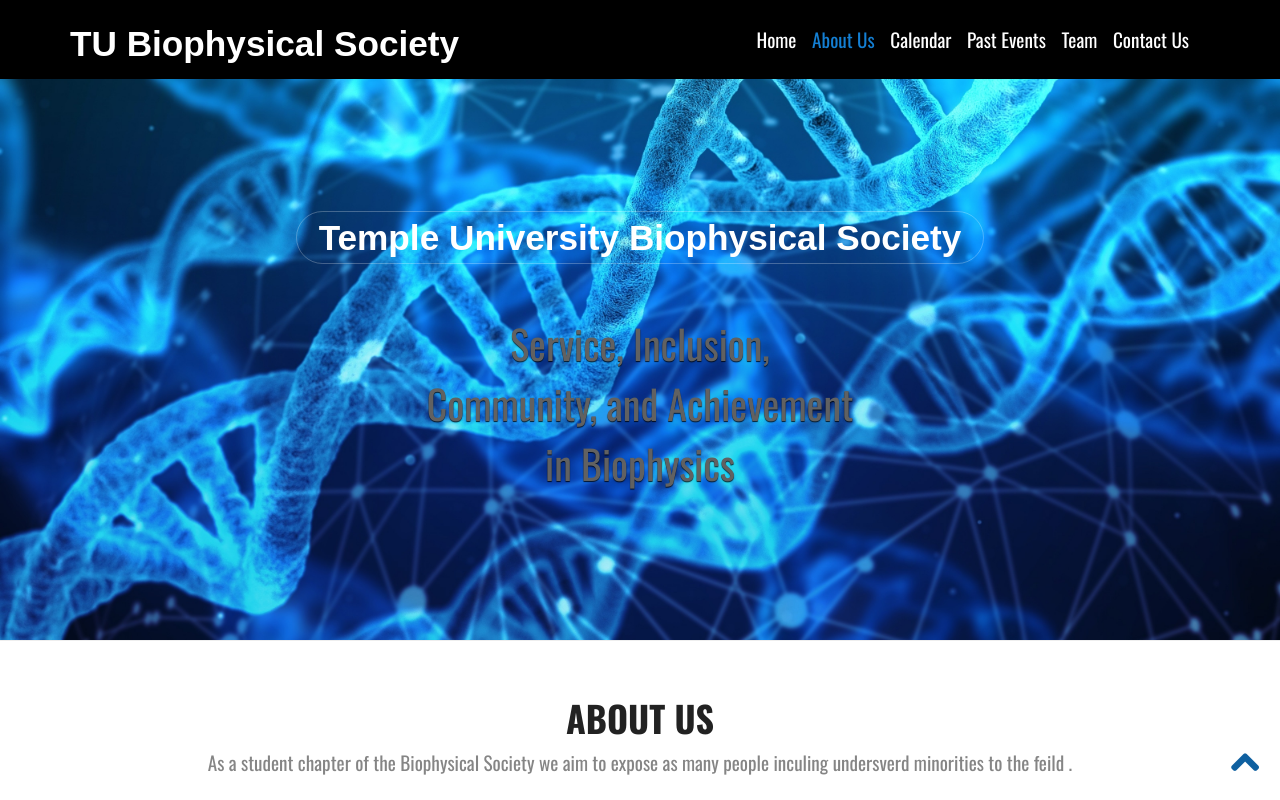
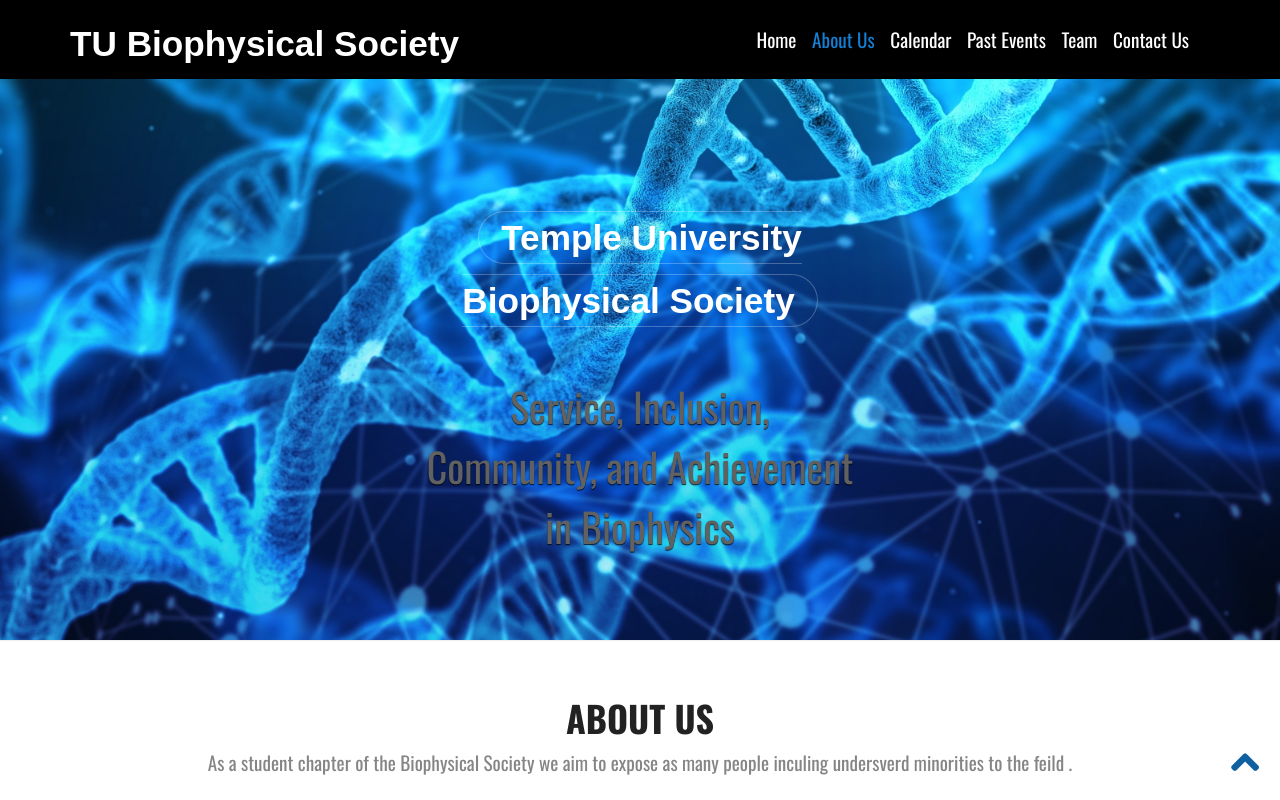
Before and after one commit to tu-biophysicalsociety/tu-biophysicalsociety, a plain HTML site: page index.html in a window 1280 px wide. Shown: the top 800 px of the page. Drawn offline with nearby package versions, Linux system fonts and the light colour scheme.

Commit message:
Update index.html

```diff
--- a/index.html
+++ b/index.html
@@ -67,7 +67,7 @@
 <section id="home">
   <div class="banner-container"> <img src="images/dna-structure-digital-art.jpg" alt="banner" />
     <div class="container banner-content">
-      <div class="hero-text animated fadeInDownBig"> <a href="#" class="scroll-top logo animated bounceInLeft"><b>Temple University Biophysical Society</b></a>
+      <div class="hero-text animated fadeInDownBig"> <a href="#" class="scroll-top logo animated bounceInLeft"><b>Temple University <br> Biophysical Society</b></a>
         <h1 class="responsive-headline" style="font-size: 20px;">Service, Inclusion, <br/> Community, and Achievement <br/>
           in Biophysics</h1>
       </div>
```
